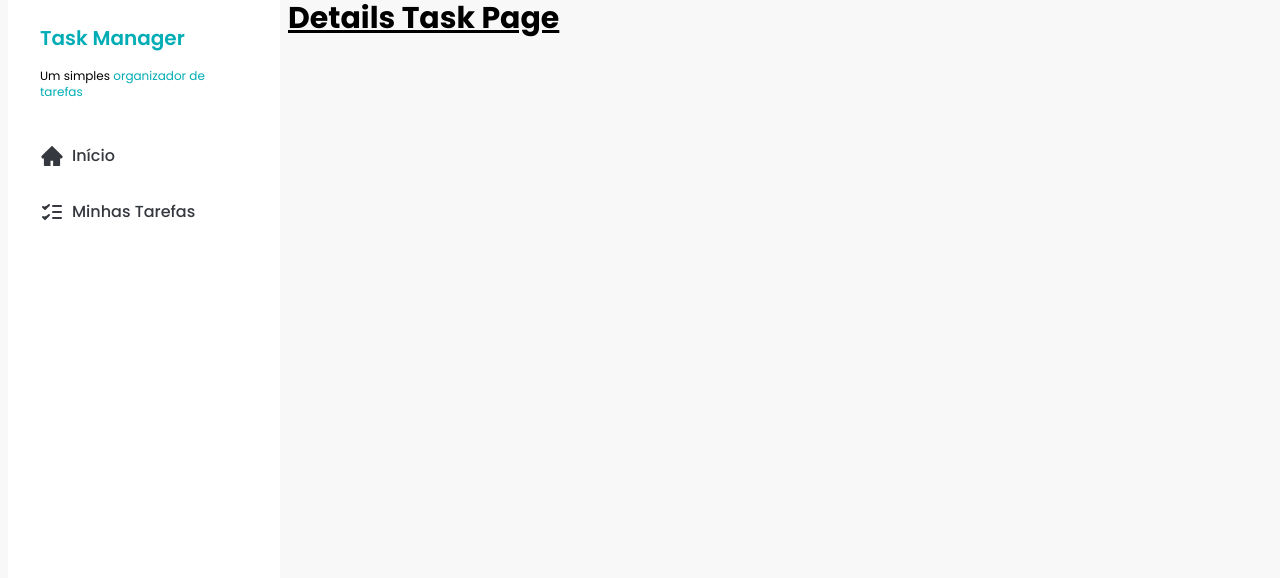
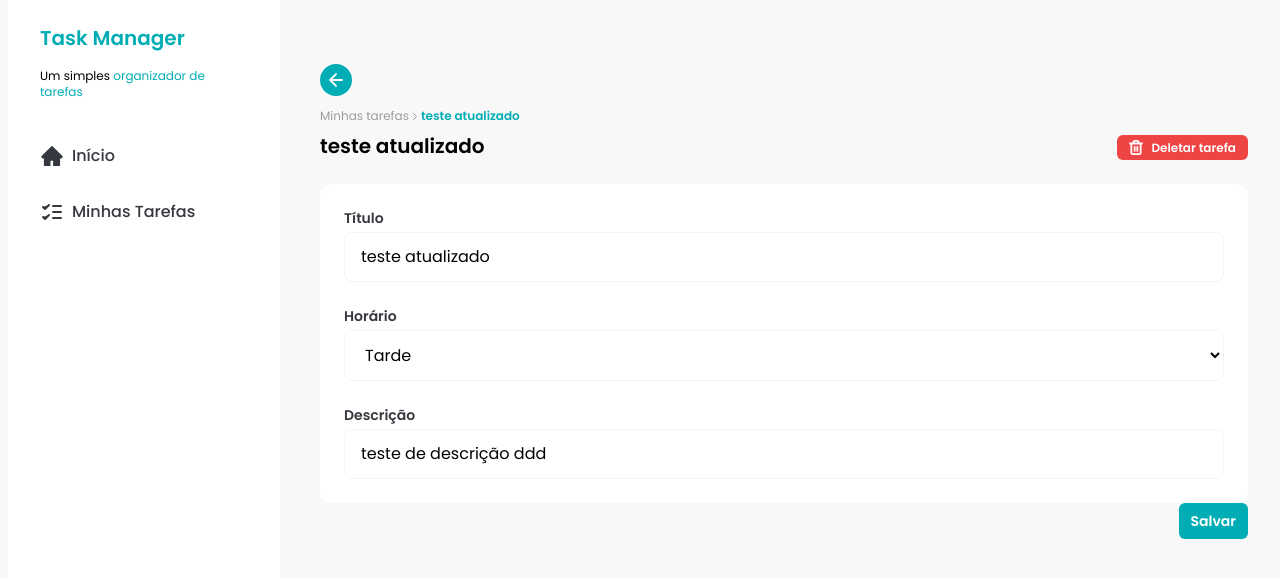
Before and after one commit to Allysonfreitas210695/Task_Manage, a React (Vite) app: page /detail-task/a4691de9-e452-46bb-a8a6-9c33f8dbe070 in a window 1280 px wide. Shown: the top 578 px of the page. Built offline with nearby package versions, Linux system fonts and the light colour scheme; data requests are answered from the project's data file.

Commit message:
feat: adding task details screen

```diff
--- a/src/api/task-api.js
+++ b/src/api/task-api.js
@@ -1,4 +1,16 @@
 import { api } from "../lib/axios"
+
+export async function getTask(taskId) {
+  try {
+    return await api.get(`/tasks/${taskId}`)
+  } catch (error) {
+    if (error.response) {
+      throw new Error(error.response.data?.message || "Erro ao criar tarefa")
+    }
+
+    throw new Error("Erro de conexão com o servidor")
+  }
+}
 
 export async function createTask(newTask) {
   try {
@@ -13,10 +25,23 @@ export async function createTask(newTask) {
   }
 }
 
+export async function updateTask(task) {
+  try {
+    const { data } = await api.put(`/tasks/${task.id}`, task)
+    return data
+  } catch (error) {
+    if (error.response) {
+      throw new Error(
+        error.response.data?.message || "Erro ao atualizar tarefa"
+      )
+    }
+    throw new Error("Erro de conexão com o servidor")
+  }
+}
+
 export async function removeTask(taskId) {
   try {
-    const { data } = await api.delete(`/tasks/${taskId}`)
-    return data
+    await api.delete(`/tasks/${taskId}`)
   } catch (error) {
     if (error.response) {
       throw new Error(
--- a/src/components/TaskItem.jsx
+++ b/src/components/TaskItem.jsx
@@ -1,3 +1,4 @@
+import { Link } from "react-router"
 import { toast } from "sonner"
 
 import { CheckIcon, DetailsIcon, LoaderIcon, TrashIcon } from "../assets/icons"
@@ -63,9 +64,12 @@ const TaskItem = ({ task }) => {
         <Button color="ghost" onClick={() => handleRemoveClick(task.id)}>
           <TrashIcon className={"text-brand-text-gray"} />
         </Button>
-        <a href="#" className="transition-colors hover:opacity-75">
+        <Link
+          to={`/detail-task/${task.id}`}
+          className="transition-colors hover:opacity-75"
+        >
           <DetailsIcon />
-        </a>
+        </Link>
       </div>
     </div>
   )
--- /dev/null
+++ b/src/hooks/mutation/update-task.js
@@ -0,0 +1,21 @@
+import { useMutation, useQueryClient } from "@tanstack/react-query"
+
+import { updateTask } from "../../api/task-api"
+import { taskMutationKeys } from "../../keys/mutations"
+import { taskQueryKeys } from "../../keys/queries"
+
+export const useUpdateTask = (taskId) => {
+  const queryClient = useQueryClient()
+
+  return useMutation({
+    mutationKey: taskMutationKeys.update(taskId),
+    mutationFn: async (taskUpdated) => await updateTask(taskUpdated),
+    onSuccess: (data, variables) => {
+      queryClient.setQueryData(taskQueryKeys.getAll(), (old = []) =>
+        old.map((taskOld) =>
+          taskOld.id === variables.id ? { ...taskOld, ...variables } : taskOld
+        )
+      )
+    },
+  })
+}
--- a/src/pages/DetailsTask.jsx
+++ b/src/pages/DetailsTask.jsx
@@ -1,5 +1,161 @@
+import { useForm } from "react-hook-form"
+import { Link, useNavigate, useParams } from "react-router"
+import { toast } from "sonner"
+
+import {
+  ArrowLeftIcon,
+  ChevronRightIcon,
+  LoaderIcon,
+  TrashIcon,
+} from "../assets/icons"
+import Button from "../components/Button"
+import Input from "../components/Input"
+import SelectTime from "../components/SelectTime"
+import { useRemoveTask } from "../hooks/mutation/remove-task"
+import { useUpdateTask } from "../hooks/mutation/update-task"
+import { useGetTask } from "../hooks/queries/use-get-task"
+
 const DetailsTask = () => {
-  return <div className="text-3xl font-bold underline">Details Task Page</div>
+  const { id } = useParams()
+
+  const { data: task } = useGetTask({
+    taskId: id,
+    onSuccess: (task) => reset(task),
+  })
+
+  const { mutate: updateTask } = useUpdateTask(task?.id)
+  const { mutate: removeTask } = useRemoveTask(task?.id)
+
+  const navigate = useNavigate()
+  const {
+    register,
+
+    formState: { errors, isSubmitting },
+    handleSubmit,
+    reset,
+  } = useForm()
+
+  const handleBackClick = () => {
+    navigate(-1)
+  }
+
+  const handleSaveClick = async (data) => {
+    updateTask(data, {
+      onSuccess: () => {
+        toast.success("Tarefa Atualizada com sucesso!")
+        navigate(-1)
+      },
+      onError: () => {
+        toast.error("Ocorreu um erro ao salvar a tarefa.")
+      },
+    })
+  }
+
+  const handleDeleteClick = async () => {
+    removeTask(undefined, {
+      onSuccess: () => {
+        toast.success("Tarefa deletada com sucesso!")
+        navigate(-1)
+      },
+      onError: () => toast.error("Ocorreu um erro ao deletar a tarefa."),
+    })
+  }
+
+  return (
+    <div className="flex">
+      <div className="w-full space-y-6 px-8 py-16">
+        <div className="flex w-full justify-between">
+          <div>
+            <button
+              onClick={handleBackClick}
+              className="bg-brand-primary mb-3 flex h-8 w-8 items-center justify-center rounded-full"
+            >
+              <ArrowLeftIcon />
+            </button>
+            <div className="flex items-center gap-1 text-xs">
+              <Link className="text-brand-text-gray cursor-pointer" to="/">
+                Minhas tarefas
+              </Link>
+              <ChevronRightIcon className="text-brand-text-gray" />
+              <span className="text-brand-primary font-semibold">
+                {task?.title}
+              </span>
+            </div>
+
+            <h1 className="mt-2 text-xl font-semibold">{task?.title}</h1>
+          </div>
+
+          <Button
+            className="h-fit self-end"
+            color="danger"
+            onClick={handleDeleteClick}
+          >
+            <TrashIcon />
+            Deletar tarefa
+          </Button>
+        </div>
+
+        <form onSubmit={handleSubmit(handleSaveClick)}>
+          <div className="bg-brand-white space-y-6 rounded-xl p-6">
+            <div>
+              <Input
+                id="title"
+                label="Título"
+                {...register("title", {
+                  required: "O título é obrigatório.",
+                  validate: (value) => {
+                    if (!value.trim()) {
+                      return "O título não pode ser vazio."
+                    }
+                    return true
+                  },
+                })}
+                errorMessage={errors?.title?.message}
+              />
+            </div>
+
+            <div>
+              <SelectTime
+                {...register("time", {
+                  required: "O horário é obrigatório.",
+                })}
+                errorMessage={errors?.time?.message}
+              />
+            </div>
+
+            <div>
+              <Input
+                id="description"
+                label="Descrição"
+                {...register("description", {
+                  required: "A descrição é obrigatória.",
+                  validate: (value) => {
+                    if (!value.trim()) {
+                      return "A descrição não pode ser vazia."
+                    }
+                    return true
+                  },
+                })}
+                errorMessage={errors?.description?.message}
+              />
+            </div>
+          </div>
+          {/* botão de salvar */}
+          <div className="flex w-full justify-end gap-3">
+            <Button
+              size="large"
+              color="primary"
+              disabled={isSubmitting}
+              type="submit"
+            >
+              {isSubmitting && <LoaderIcon className="animate-spin" />}
+              Salvar
+            </Button>
+          </div>
+        </form>
+      </div>
+    </div>
+  )
 }
 
 export default DetailsTask
```
